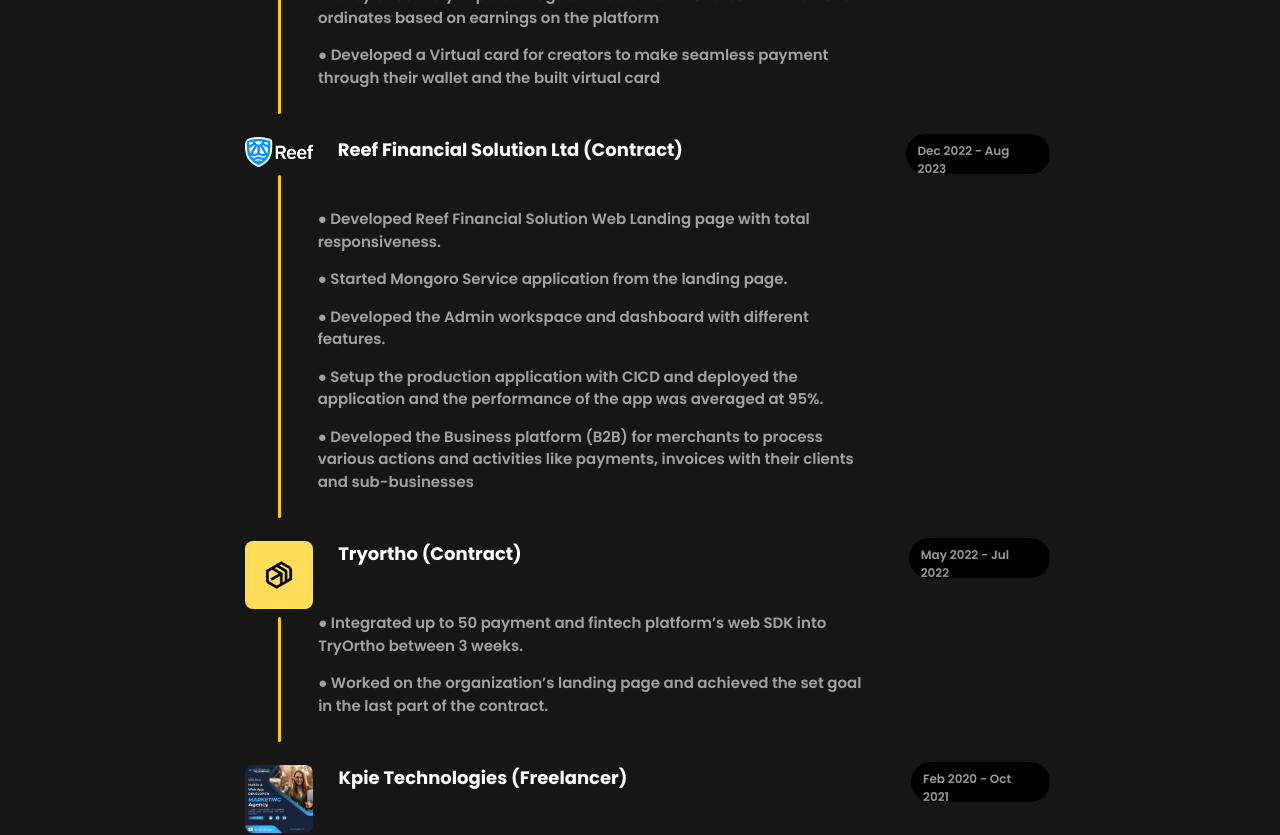
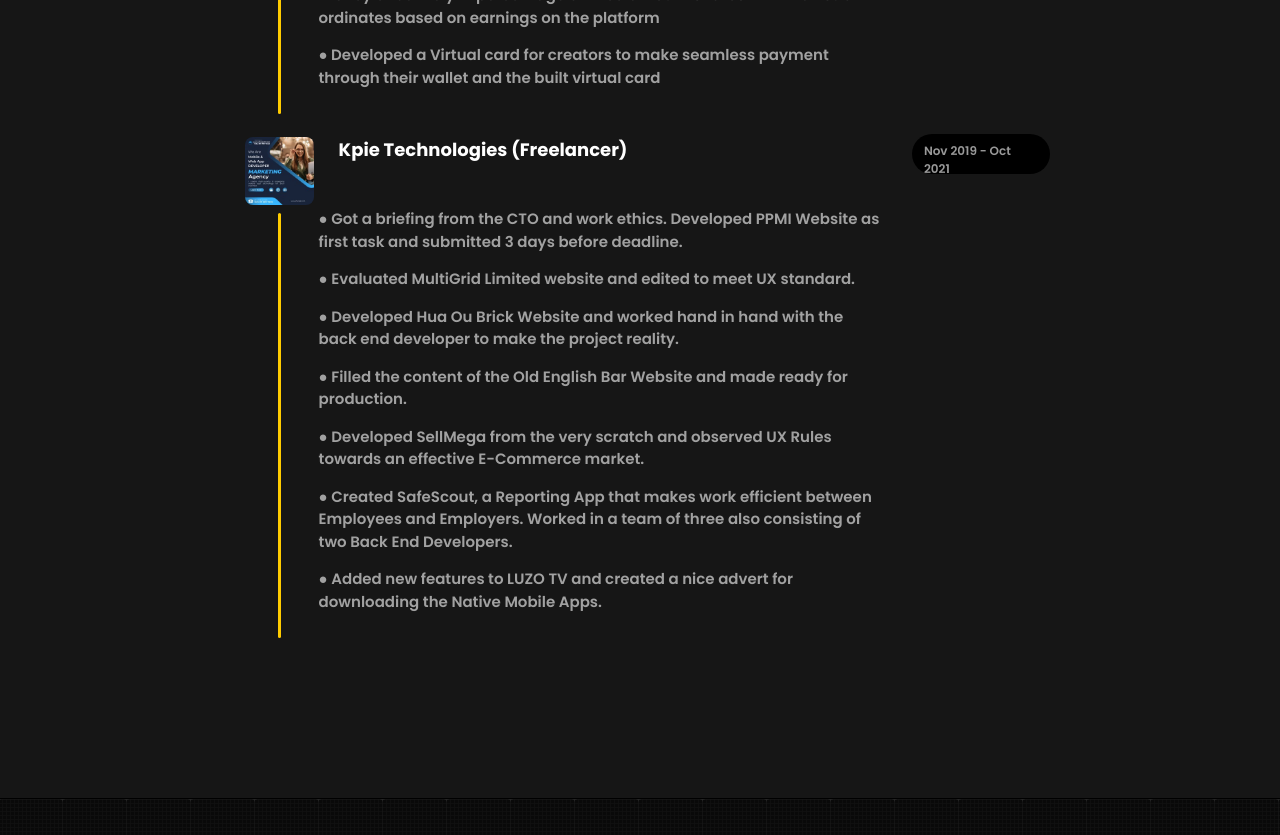
Before and after one commit to syntaxPriest/portfolio, a React (Create React App) app: page / in a window 1280 px wide. Shown: the part 4140-4975 px from the top of the page. Built offline with nearby package versions, Linux system fonts and the light colour scheme; a web font is replaced by a local one.

Commit message:
Update contact.js

```diff
--- a/src/components/contact.js
+++ b/src/components/contact.js
@@ -101,34 +101,9 @@ const jobs = [
             "Developed a Virtual card for creators to make seamless payment through their wallet and the built virtual card"
         ],
         icons: "/icons/mage.svg",
-        date: 'Mar 2022 - Oct 2023',
+        date: 'Dec 2021 - Oct 2023',
         status: 'Pending',
         images: [],
-    },
-    {
-        name: "Reef Financial Solution Ltd (Contract)",
-        texts: [
-            "Developed Reef Financial Solution Web Landing page with total responsiveness.",
-            "Started Mongoro Service application from the landing page.",
-            "Developed the Admin workspace and dashboard with different features.",
-            "Setup the production application with CICD and deployed the application and the performance of the app was averaged at 95%.",
-            "Developed the Business platform (B2B) for merchants to process various actions and activities like payments, invoices with their clients and sub-businesses"
-        ],
-        icons: "/icons/reef.png",
-        date: 'Dec 2022 - Aug 2023',
-        status: 'On-going',
-        images: []
-    },
-    {
-        name: "Tryortho (Contract)",
-        texts: [
-            "Integrated up to 50 payment and fintech platform’s web SDK into TryOrtho between 3 weeks.",
-            "Worked on the organization’s landing page and achieved the set goal in the last part of the contract.",
-        ],
-        icons: "/icons/ortho.jpeg",
-        date: 'May 2022 - Jul 2022',
-        status: 'On-going',
-        images: []
     },
     {
         name: "Kpie Technologies (Freelancer)",
@@ -142,7 +117,7 @@ const jobs = [
             "Added new features to LUZO TV and created a nice advert for downloading the Native Mobile Apps."
         ],
         icons: "/icons/kpie.jpeg",
-        date: 'Feb 2020 - Oct 2021',
+        date: 'Nov 2019 - Oct 2021',
         status: 'On-going',
         images: []
     },
```
